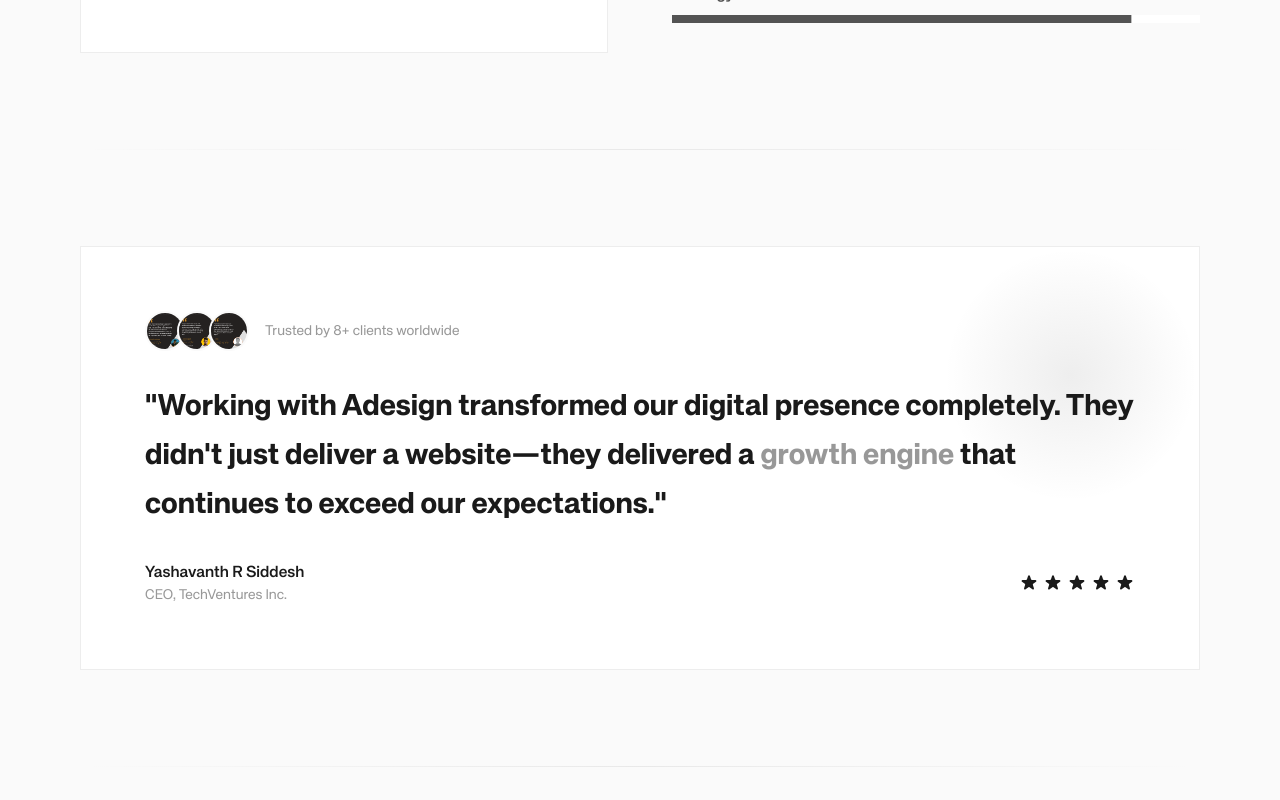
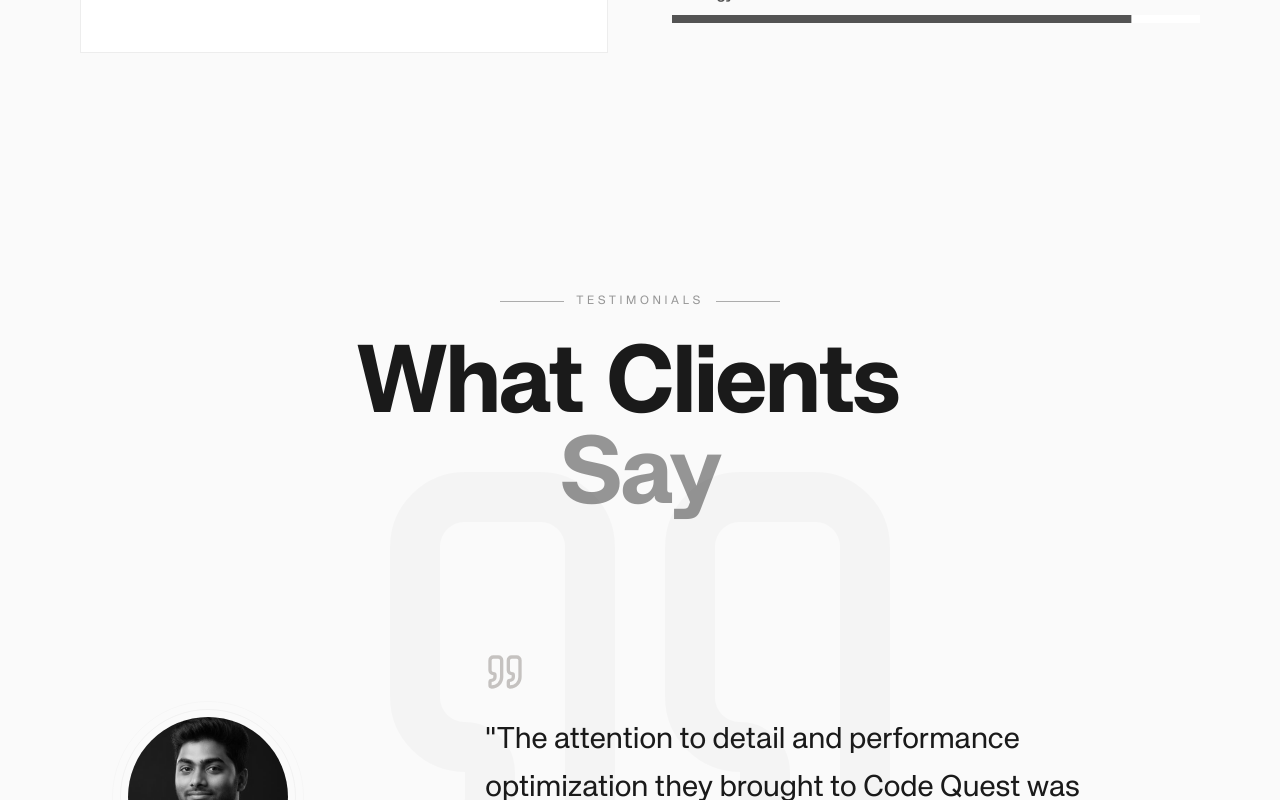
Before and after one commit to Yashu9844/Adesign, a Next.js app: page /about in a window 1280 px wide. Shown: the part 4420-5220 px from the top of the page. Built offline with nearby package versions, Linux system fonts and the light colour scheme.

Commit message:
About page: use same testimonials as home page

```diff
--- a/app/about/page.tsx
+++ b/app/about/page.tsx
@@ -9,6 +9,7 @@ import { ScrollTrigger } from 'gsap/ScrollTrigger';
 import Navigation from '@/components/Navigation';
 import Footer from '@/components/Footer';
 import SmoothScroll from '@/components/SmoothScroll';
+import Testimonials from '@/components/Testimonials';
 
 if (typeof window !== 'undefined') {
   gsap.registerPlugin(ScrollTrigger);
@@ -677,109 +678,6 @@ const DNASection = () => {
   );
 };
 
-// Featured Testimonial - Large statement
-const FeaturedTestimonial = () => {
-  const ref = useRef<HTMLDivElement>(null);
-  const isInView = useInView(ref, { once: true, amount: 0.3 });
-
-  return (
-    <div ref={ref} className="my-20 relative">
-      <div
-        className="p-8 md:p-12 lg:p-16 relative overflow-hidden"
-        style={{
-          backgroundColor: 'var(--bg-elevated)',
-          border: '1px solid var(--border-medium)'
-        }}
-      >
-        {/* Decorative elements */}
-        <div
-          className="absolute top-0 right-0 w-64 h-64 opacity-50"
-          style={{
-            background: 'radial-gradient(circle, var(--border-light) 0%, transparent 70%)'
-          }}
-        />
-
-        <div className="relative z-10">
-          <motion.div
-            className="flex items-center gap-4 mb-8"
-            initial={{ opacity: 0, y: 20 }}
-            animate={isInView ? { opacity: 1, y: 0 } : {}}
-            transition={{ duration: 0.6 }}
-          >
-            <div className="flex -space-x-2">
-              {[1, 2, 3].map((i) => (
-                <div
-                  key={i}
-                  className="w-10 h-10 rounded-full border-2 overflow-hidden"
-                  style={{
-                    borderColor: 'var(--bg-primary)',
-                    backgroundColor: 'var(--bg-glass)'
-                  }}
-                >
-                  <Image
-                    src={`/images/testimonial${i}.png`}
-                    alt={`Client ${i}`}
-                    width={40}
-                    height={40}
-                    className="w-full h-full object-cover"
-                  />
-                </div>
-              ))}
-            </div>
-            <span className="text-sm font-kh-teka" style={{ color: 'var(--text-subtle)' }}>
-              Trusted by 8+ clients worldwide
-            </span>
-          </motion.div>
-
-          <motion.blockquote
-            className="text-xl md:text-2xl lg:text-3xl font-accent font-bold leading-relaxed mb-8"
-            style={{ color: 'var(--text-primary)' }}
-            initial={{ opacity: 0, y: 30 }}
-            animate={isInView ? { opacity: 1, y: 0 } : {}}
-            transition={{ duration: 0.7, delay: 0.1 }}
-          >
-            "Working with Adesign transformed our digital presence completely. They didn't just deliver a website—they delivered a
-            <span style={{ color: 'var(--text-subtle)' }}> growth engine</span> that continues to exceed our expectations."
-          </motion.blockquote>
-
-          <motion.div
-            className="flex flex-col sm:flex-row sm:items-center sm:justify-between gap-4"
-            initial={{ opacity: 0, y: 20 }}
-            animate={isInView ? { opacity: 1, y: 0 } : {}}
-            transition={{ duration: 0.6, delay: 0.2 }}
-          >
-            <div>
-              <p className="text-base font-kh-teka font-medium" style={{ color: 'var(--text-primary)' }}>
-                Yashavanth R Siddesh
-              </p>
-              <p className="text-sm font-kh-teka" style={{ color: 'var(--text-subtle)' }}>
-                CEO, TechVentures Inc.
-              </p>
-            </div>
-
-            <div className="flex items-center gap-1">
-              {[1, 2, 3, 4, 5].map((star) => (
-                <motion.svg
-                  key={star}
-                  className="w-5 h-5"
-                  fill="currentColor"
-                  viewBox="0 0 20 20"
-                  style={{ color: 'var(--text-primary)' }}
-                  initial={{ opacity: 0, scale: 0 }}
-                  animate={isInView ? { opacity: 1, scale: 1 } : {}}
-                  transition={{ duration: 0.3, delay: 0.4 + star * 0.1 }}
-                >
-                  <path d="M9.049 2.927c.3-.921 1.603-.921 1.902 0l1.07 3.292a1 1 0 00.95.69h3.462c.969 0 1.371 1.24.588 1.81l-2.8 2.034a1 1 0 00-.364 1.118l1.07 3.292c.3.921-.755 1.688-1.54 1.118l-2.8-2.034a1 1 0 00-1.175 0l-2.8 2.034c-.784.57-1.838-.197-1.539-1.118l1.07-3.292a1 1 0 00-.364-1.118L2.98 8.72c-.783-.57-.38-1.81.588-1.81h3.461a1 1 0 00.951-.69l1.07-3.292z" />
-                </motion.svg>
-              ))}
-            </div>
-          </motion.div>
-        </div>
-      </div>
-    </div>
-  );
-};
-
 // Team Section
 const TeamSection = () => {
   const ref = useRef<HTMLDivElement>(null);
@@ -1114,13 +1012,8 @@ export default function AboutPage() {
         </div>
       </div>
 
-      {/* Featured Testimonial */}
-      <div className="px-5 sm:px-8 md:px-12 lg:px-16 xl:px-20">
-        <div className="max-w-[1920px] mx-auto">
-          <SectionSeparator />
-          <FeaturedTestimonial />
-        </div>
-      </div>
+      {/* Testimonials (same as home page) */}
+      <Testimonials />
 
       {/* Values Section */}
       <div className="px-5 sm:px-8 md:px-12 lg:px-16 xl:px-20">
```
